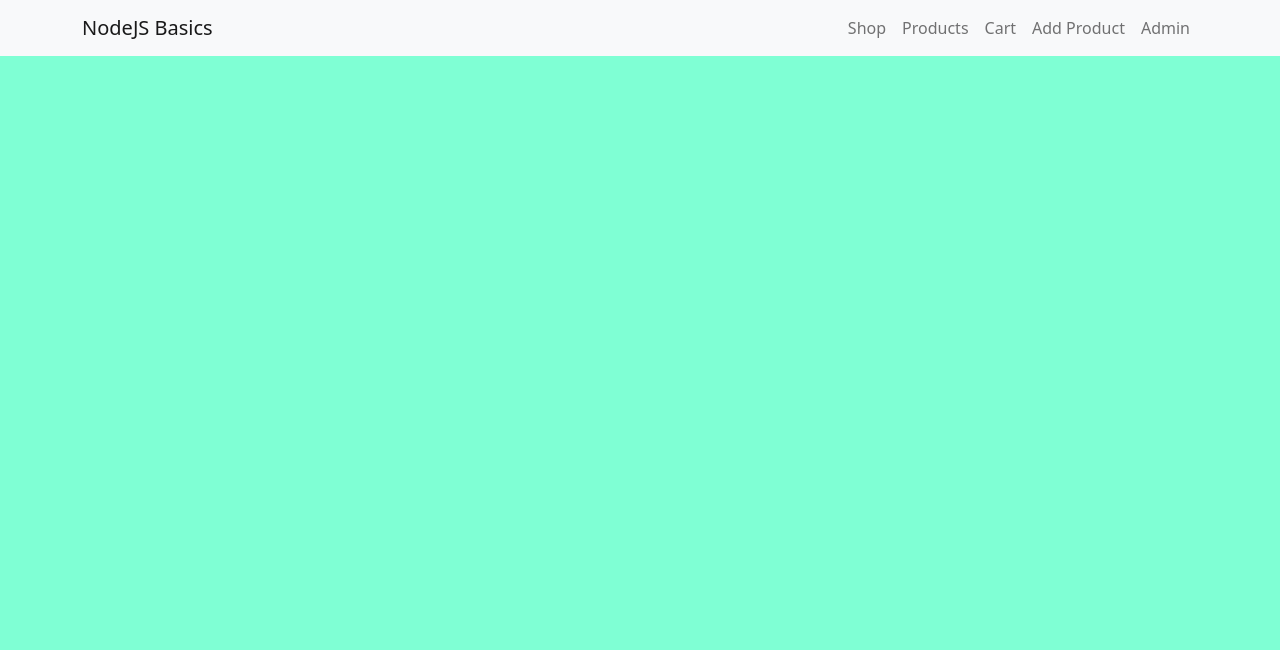
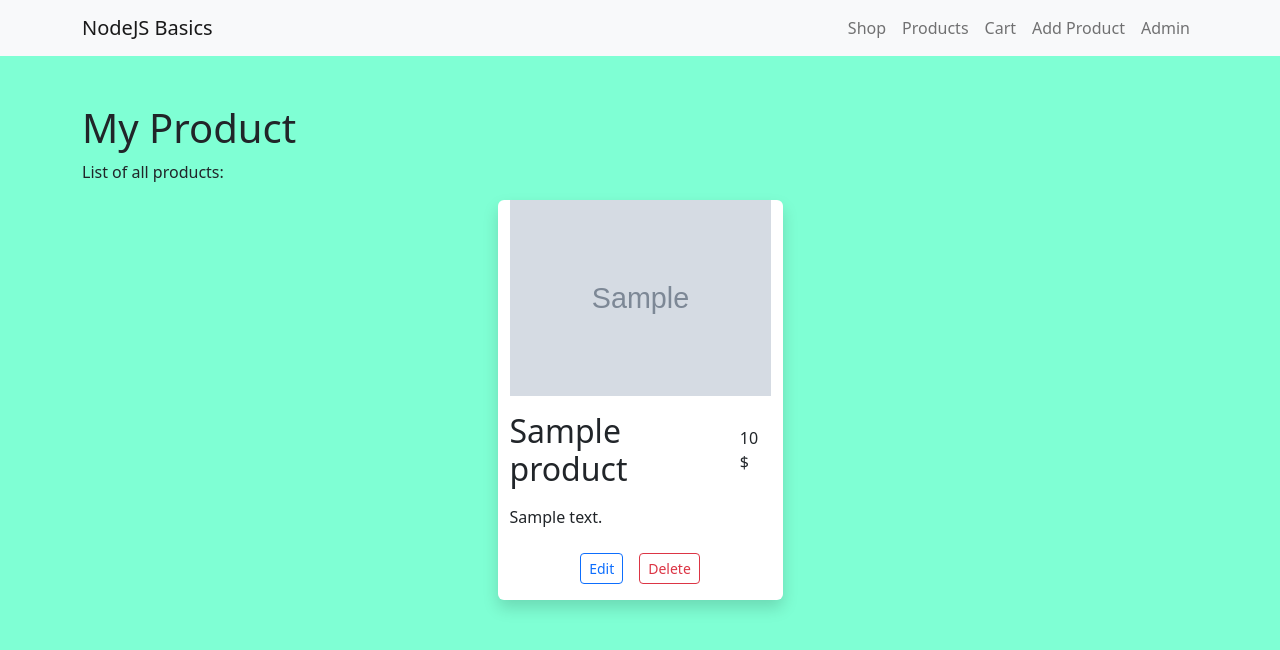
Before and after one commit to Manojlovic1998/NodeJS-Basics, a Node server app: template views/admin/product-list.pug in a window 1280 px wide. Shown: the top 650 px of the page. Run offline with Node 20, Linux system fonts and the light colour scheme; the template is opened without the code that fills it: most values are stand-ins (such as "Sample title", 1, 10 or a date in 2020); grey boxes marked "Sample" are stand-in pictures; some libraries are stand-ins or nearby versions.

Commit message:
Add context to admin product-list view

```diff
--- a/views/admin/product-list.pug
+++ b/views/admin/product-list.pug
@@ -1,2 +1,22 @@
-extends ../layouts/main-layout
+extends ../layouts/main-layout.pug
 block content
+  main.container.py-5
+    .row
+      if products.length > 0
+        .col-12
+          h1 My Product
+          p List of all products:
+        each product in products
+          .col-lg-3.col-md-4.col-12.mx-md-auto.bg-white.rounded.shadow.d-flex.flex-column
+            img(src=(product.imageUrl) alt=(product.title)).img-fluid
+            div.d-flex.justify-content-between.align-items-center.mt-3.mb-3
+              h2.m-0 #{product.title}
+              p.m-0 #{product.price} $
+            p #{product.description}
+            div.pt-2.pb-3.d-flex
+              div.d-inline-block.mx-auto
+                a(href="/admin/edit-product").btn.btn-outline-primary.btn-sm.me-2 Edit
+                form(action="/admin/delete-product" method="POST").d-inline
+                  button(type="submit").btn.btn-outline-danger.btn-sm.ms-2 Delete
+      else
+        h1 No Products
```
